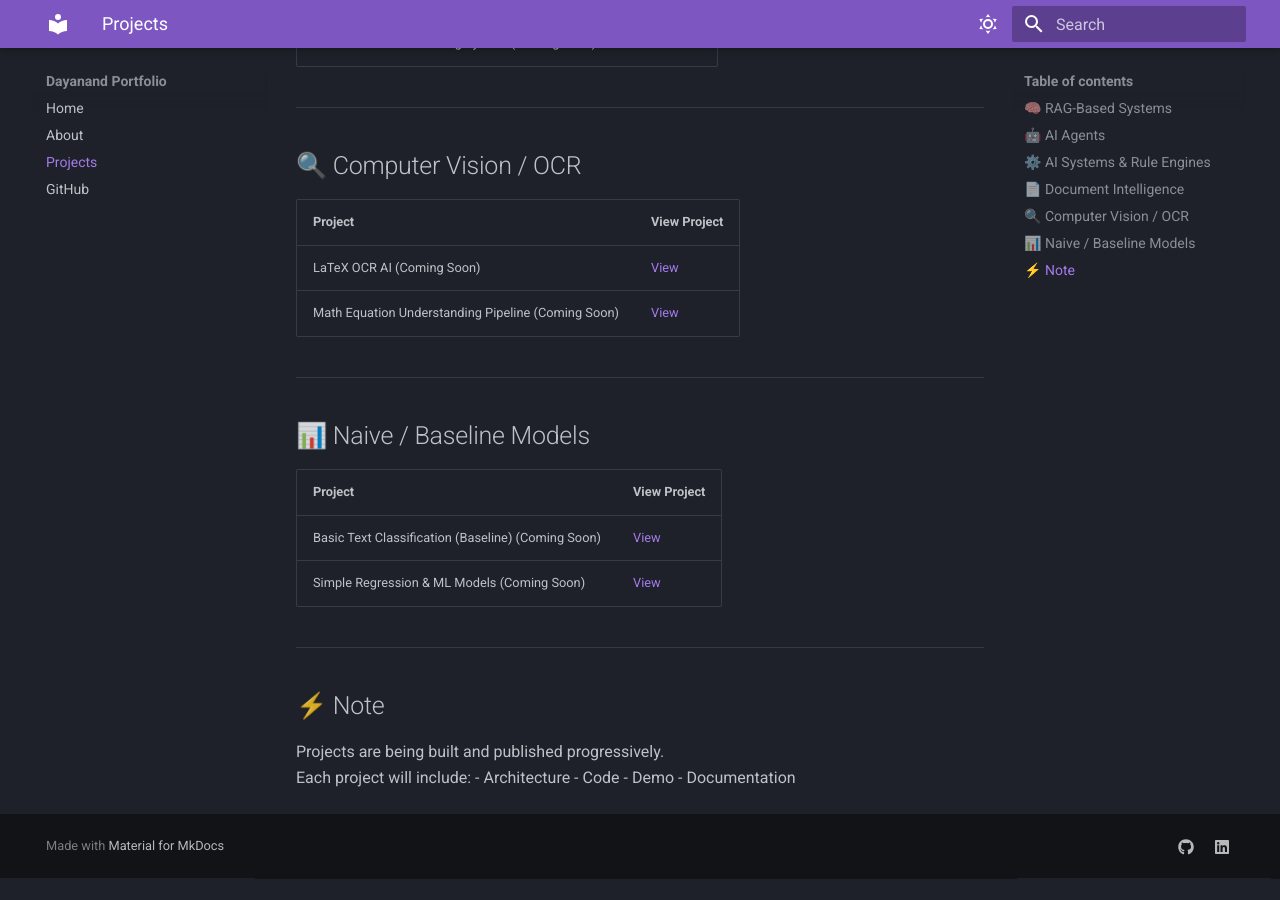
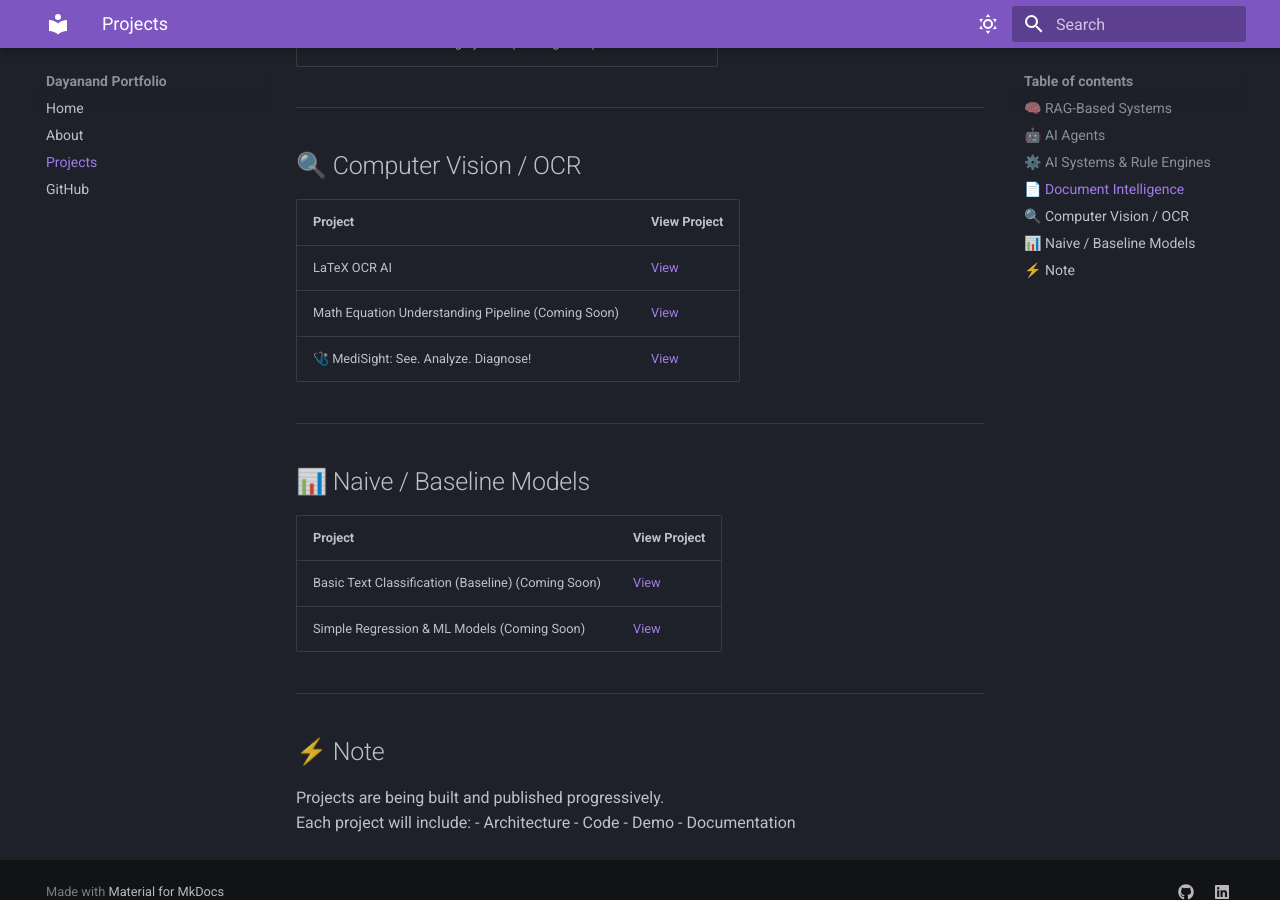
Before and after one commit to dayanandcortex/dayanandcortex.github.io, an MkDocs documentation site: the page built from docs/projects.md, in a window 1280 px wide and 900 px high, scrolled down 1203 px. Built offline with MkDocs 1.6.1 and Material for MkDocs 9.7.7, drawn with Linux system fonts in a browser that asks for light colours; before the commit the page ends 2081 px from its top, so only the background shows below that.

Commit message:
Update project listings in projects.md
Removed 'Coming Soon' label from LaTeX OCR AI project and added MediSight project.

```diff
--- a/docs/projects.md
+++ b/docs/projects.md
@@ -44,8 +44,9 @@ Organized by categories to reflect different AI system capabilities.
 
 | Project | View Project |
 |--------|-------------|
-| LaTeX OCR AI (Coming Soon) | [View](https://github.com/dayanandcortex/latex_ocr_app) |
+| LaTeX OCR AI | [View](https://github.com/dayanandcortex/latex_ocr_app) |
 | Math Equation Understanding Pipeline (Coming Soon) | [View](https://github.com/dayagen) |
+| 🩺 MediSight: See. Analyze. Diagnose! | [View](https://github.com/dayanandcortex/healthbot-gpt4o) |
 
 ---
 
```
